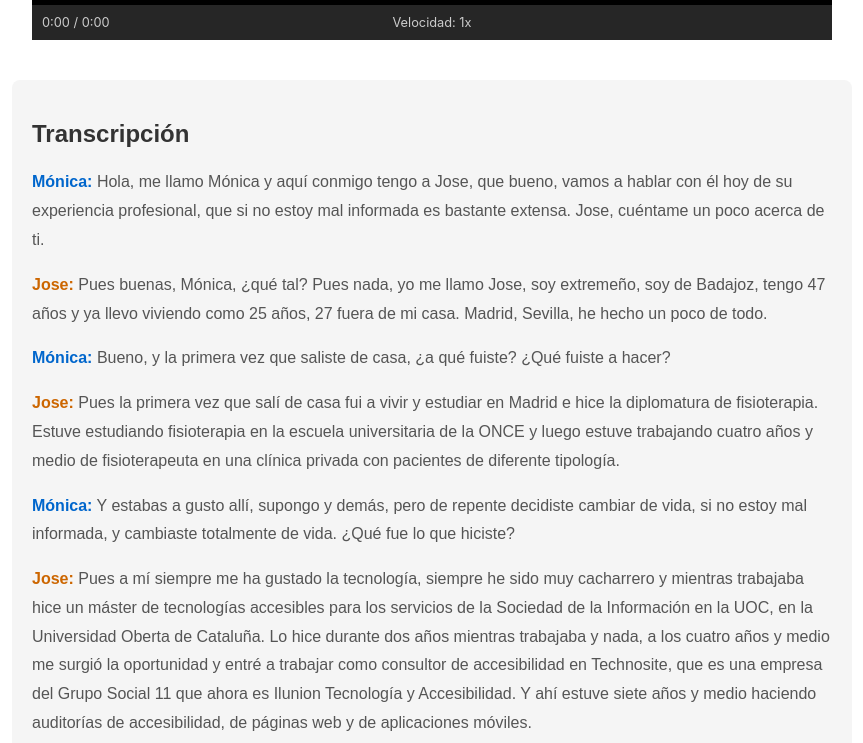
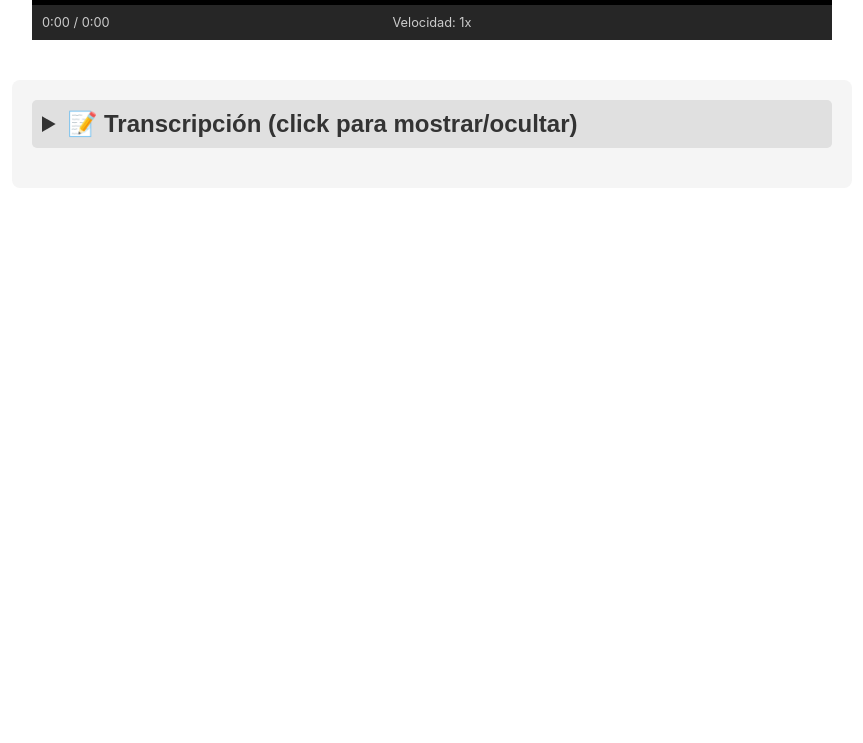
Before and after one commit to jmortizsilva/Reproductor-de-video-Master, a plain HTML site: page index.html in a window 1280 px wide. Shown: the part 354-1097 px from the top of the page, without its empty margins (208-1071 px from the left). After the commit the page ends 800 px from the top, so only its background shows below. Drawn offline with nearby package versions, Linux system fonts and the light colour scheme; no server answers.

Commit message:
Hacer transcripción expandible/contraíble con details

```diff
--- a/index.html
+++ b/index.html
@@ -75,8 +75,11 @@
 
     <!-- Transcripción del video -->
     <section class="transcripcion" style="max-width: 800px; margin: 40px auto; padding: 20px; background-color: #f5f5f5; border-radius: 8px;">
-        <h2 style="color: #333; margin-bottom: 20px;">Transcripción</h2>
-        <div style="line-height: 1.8; color: #555;">
+        <details>
+            <summary style="cursor: pointer; font-size: 1.5em; font-weight: bold; color: #333; margin-bottom: 20px; padding: 10px; background-color: #e0e0e0; border-radius: 5px;">
+                📝 Transcripción (click para mostrar/ocultar)
+            </summary>
+            <div style="line-height: 1.8; color: #555; margin-top: 20px;">
             <p><strong style="color: #0066cc;">Mónica:</strong> Hola, me llamo Mónica y aquí conmigo tengo a Jose, que bueno, vamos a hablar con él hoy de su experiencia profesional, que si no estoy mal informada es bastante extensa. Jose, cuéntame un poco acerca de ti.</p>
 
             <p><strong style="color: #cc6600;">Jose:</strong> Pues buenas, Mónica, ¿qué tal? Pues nada, yo me llamo Jose, soy extremeño, soy de Badajoz, tengo 47 años y ya llevo viviendo como 25 años, 27 fuera de mi casa. Madrid, Sevilla, he hecho un poco de todo.</p>
@@ -115,6 +118,7 @@
 
             <p><strong style="color: #cc6600;">Jose:</strong> Gracias.</p>
         </div>
+        </details>
     </section>
 
     <!-- JavaScript - Able Player (local) -->
```
